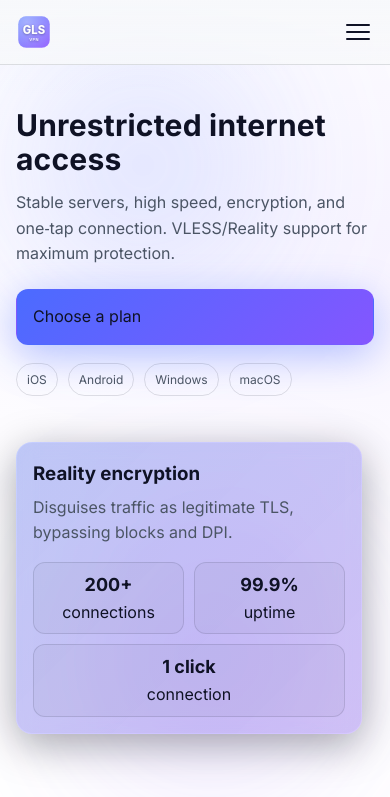
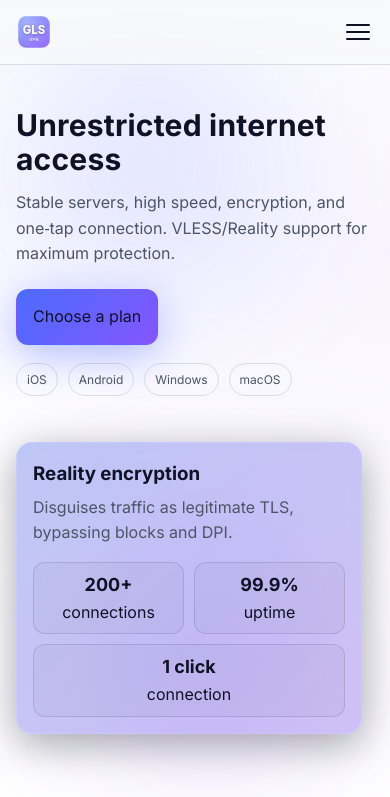
Before and after one commit to VoolFI71/zzz, a FastAPI app: page / in a window 390 px wide. Shown: the top 797 px of the page. Run offline with FastAPI, Linux system fonts and the light colour scheme.

Commit message:
Update index.html

```diff
--- a/main/templates/index.html
+++ b/main/templates/index.html
@@ -360,8 +360,8 @@ footer a:hover{color:var(--text)}
     .hero__content h1{font-size:34px}
     .btn{font-size:16px; padding:14px 16px}
     .btn.small{font-size:15px; padding:12px 14px}
-    .cta{flex-direction:column; gap:10px; align-items:stretch}
-    .cta .btn{width:100%}
+    .cta{flex-direction:column; gap:10px; align-items:flex-start}
+    .cta .btn{width:auto}
     .cards{grid-template-columns:1fr}
     .pricing{grid-template-columns:1fr}
     .section{padding:42px 0}
```
